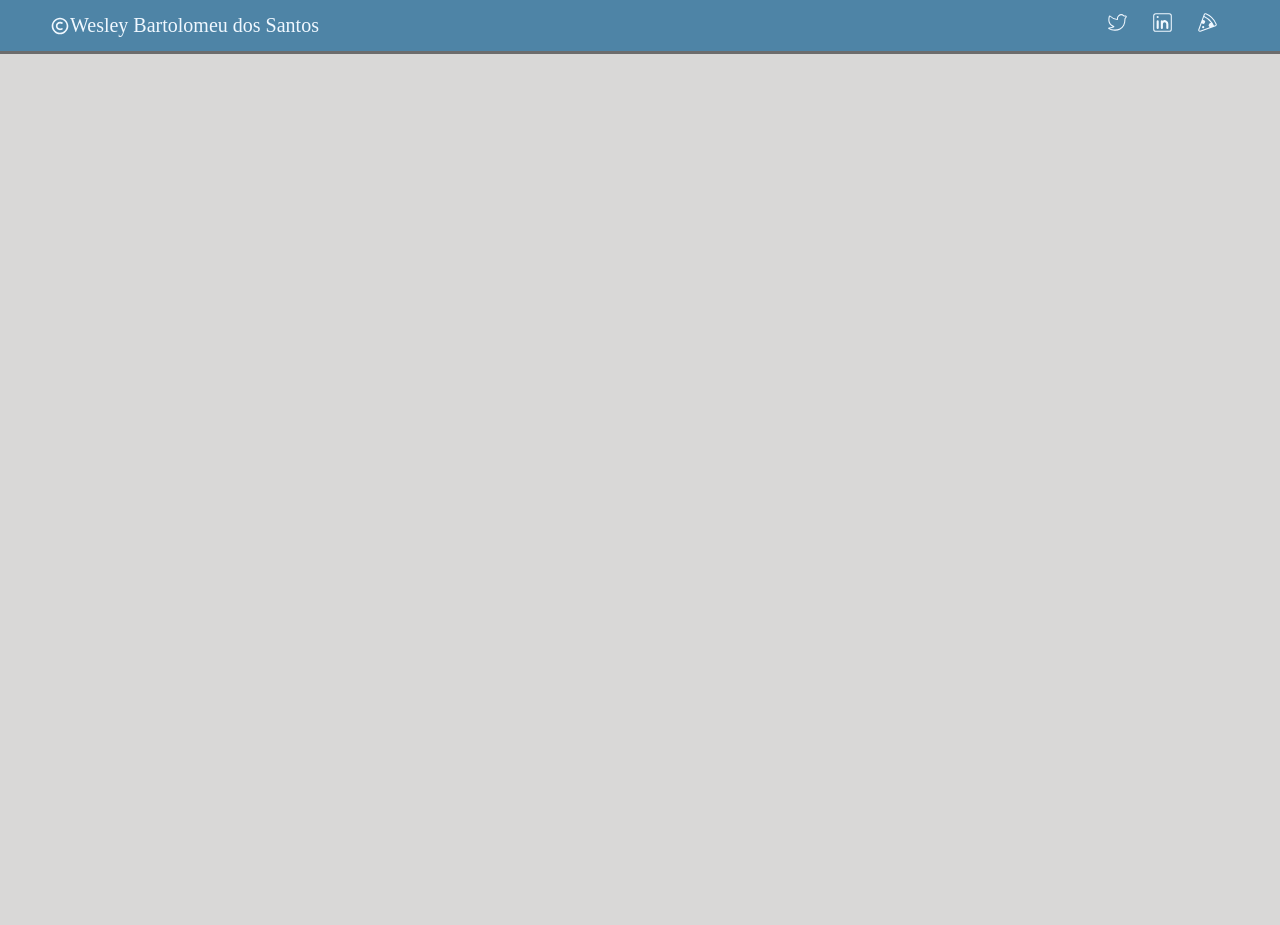
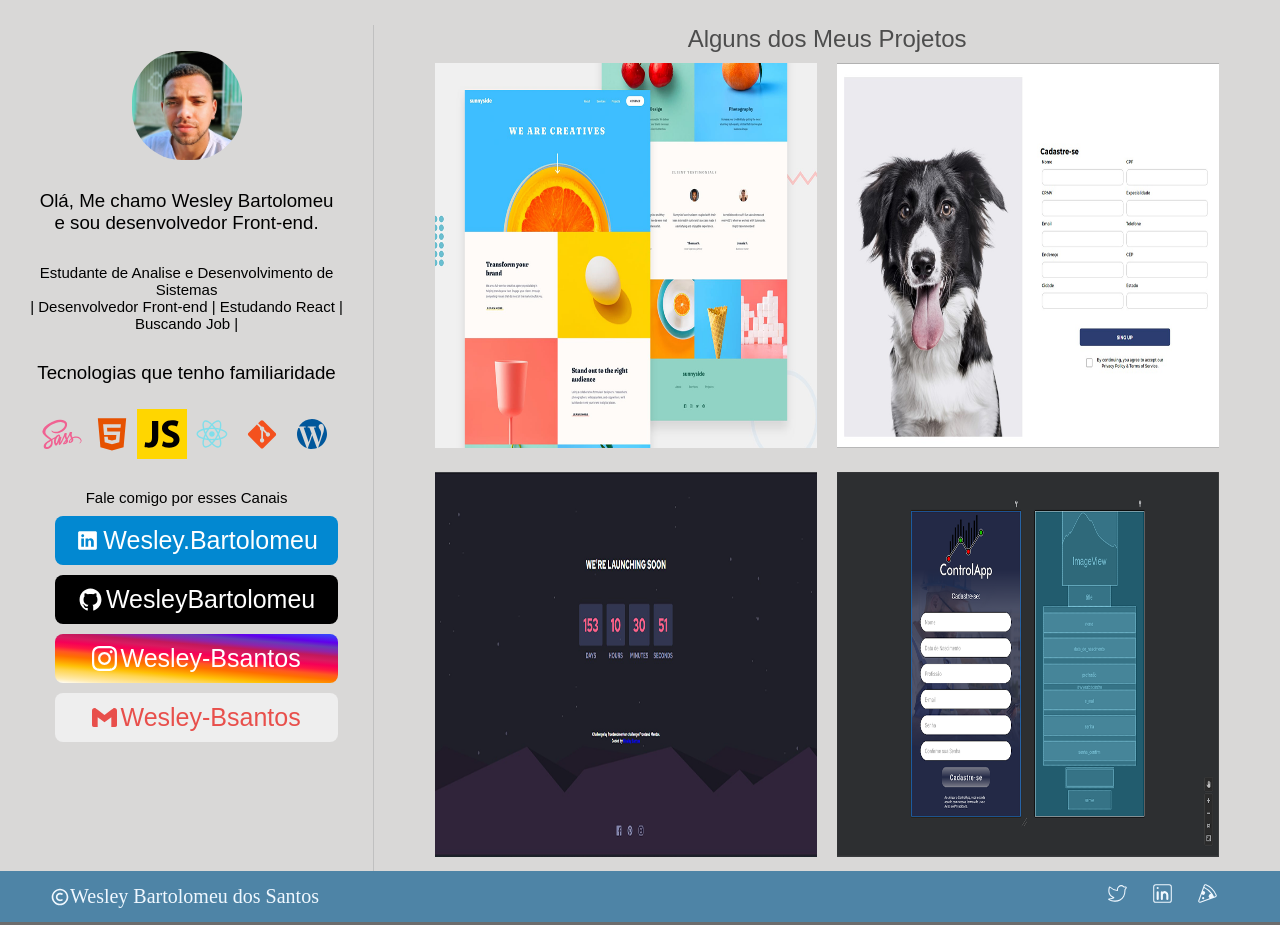
Before and after one commit to WesleyBartolomeu/my-web-site, a React (Create React App) app: page / in a window 1280 px wide. Before the commit the page ends 800 px from the top, so only its background shows below. Built offline with nearby package versions, Linux system fonts and the light colour scheme; a web font is replaced by a local one.

Commit message:
Root para home corrigido

```diff
--- a/src/App.js
+++ b/src/App.js
@@ -3,10 +3,8 @@
 import { BrowserRouter as Router, Route, Routes} from 'react-router-dom'
 import Footer from './components/layout/Footer';
 import NavBar from './components/layout/NavBar';
-import Projetos from './components/pages/Projetos';
+import Home from './components/pages/Home';
 import Container from './components/layout/Container';
-
-
 
 function App() {
   return (
@@ -14,7 +12,7 @@
       <NavBar/>
       <Container>
           <Routes>
-              <Route path="/Projetos" element={<Projetos />}/>
+              <Route path="/" element={<Home />}/>
           </Routes>
         </Container>
       <Footer/>
--- a/src/components/layout/LeftMenu.module.css
+++ b/src/components/layout/LeftMenu.module.css
@@ -40,7 +40,6 @@
   padding-top: 30px;
   padding-bottom: 25px;
   font-weight: 200;
-
   }
 .side_menu_tec p {
   display: flex;
@@ -72,7 +71,6 @@
   color:#01579B;
 }
 
-
 /* Contato btns */
 
 .contato a {
@@ -92,7 +90,6 @@
 .contato a span {
   padding-left: 3px;
 }
-
 .contato a:hover {
 box-shadow: 4px 4px 15px 1px rgb(108, 108, 108);
 }
@@ -100,7 +97,6 @@
 background-color: black;
 color: white;
 }
-
 .linkedin {
 background-color: #0288D1;
 color: white;
@@ -108,7 +104,6 @@
 .twitter {
 background-color: #03A9F4;
 color: white;
-
 }
 .gmail {
 background-color: #EEEEEE;
@@ -119,7 +114,6 @@
 background-image:linear-gradient(5deg, #FFFFFF,#FFECB3,#FFE082,#FFD54F,#FFC107,#FF9800,#FF6F00,
 #FF5722,#FF1744,#F50057,#D81B60,#C2185B,#8E24AA,#673AB7,#6200EA,#4928F4,#304FFE); ;
 }
-
 
 @media screen and (max-width: 480px) {
   .side_menu {
--- a/src/components/pages/Projetos.jsx
+++ b/src/components/pages/Home.jsx
@@ -5,7 +5,7 @@
 import dechra from "../images/Decrha-redi.png"
 import controlapp from "../images/ControlApp-redi.png"
 
-function Projetos() {
+function Home() {
     return (
     <section className={styles.projetos_page_menu}>
         <LeftMenu/>
@@ -28,4 +28,4 @@
 
     )
 }
-export default Projetos
+export default Home
```
Lines whose indentation alone changed are shown as unchanged.
